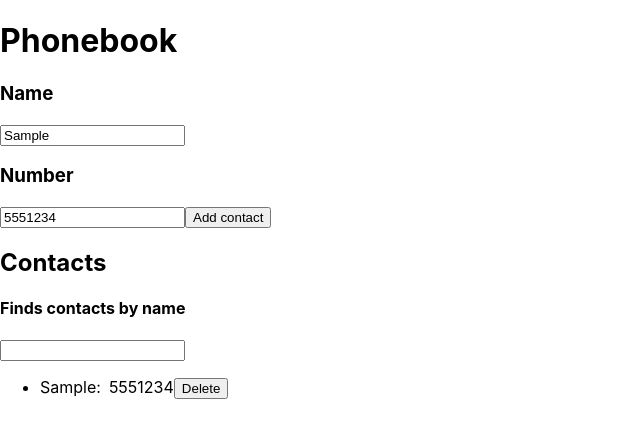
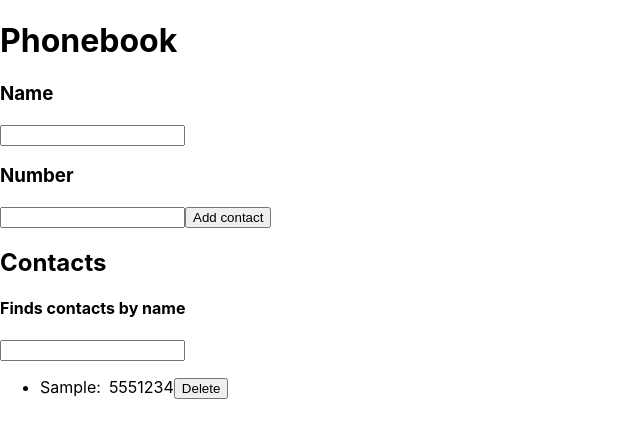
Before and after one commit to 831230/goit-react-hw-04-phonebook, a React (Create React App) app: page / in a window 1280 px wide. Both pictures are taken after typing "Sample", "5551234" into the empty fields and a click on the button "Add contact". Shown: the top 438 px of the page, without its empty margins (0-640 px from the left). Built offline with nearby package versions, Linux system fonts and the light colour scheme.

Commit message:
bugfix
task improvement

```diff
--- a/src/App.jsx
+++ b/src/App.jsx
@@ -1,23 +1,103 @@
 import { Component } from 'react';
+import { nanoid } from 'nanoid';
+import Notiflix from 'notiflix';
 import Section from 'components/Section/Section';
+import ContactForm from 'components/ContactForm/ContactForm';
+import Filter from 'components/Filter/Filter';
+import ContactList from 'components/ContactList/ContactList';
 
 class App extends Component {
-  constructor(props) {
-    super(props);
-    this.state = {
-      contacts: [],
-      filter: '',
-    };
-  }
+  state = {
+    contacts: [],
+    filter: '',
+  };
+
+  addCurrentValue = event => {
+    const { name, value } = event.target;
+    this.setState({
+      [name]: value,
+    });
+  };
+
+  createContactObject = evt => {
+    evt.preventDefault();
+    const valueName = evt.currentTarget.elements.name.value;
+    const valueNumber = evt.currentTarget.elements.number.value;
+    if (this.state.contacts.some(element => element.name === valueName)) {
+      return Notiflix.Notify.warning(`${valueName} is already in contacts`);
+    } else {
+      this.setState(prevState => {
+        return {
+          contacts: [
+            ...prevState.contacts,
+            {
+              name: valueName,
+              number: valueNumber,
+              id: nanoid(),
+            },
+          ],
+        };
+      });
+      this.setState({
+        name: '',
+        number: '',
+        filter: '',
+      });
+    }
+  };
+
+  filterContacts = () => {
+    const filteredArray = [];
+    this.state.contacts.filter(element => {
+      if (element.name.includes(this.state.filter)) {
+        filteredArray.push(element);
+      }
+      return filteredArray;
+    });
+    return filteredArray;
+  };
+
+  deleteContact = event => {
+    if (event.target.nodeName === 'BUTTON') {
+      let contactIndex;
+      this.state.contacts.map((element, index) => {
+        if (event.target.parentNode.textContent.includes(element.name)) {
+          contactIndex = index;
+        }
+        return contactIndex;
+      });
+      const array = [...this.state.contacts];
+      array.splice(contactIndex, 1);
+      this.setState({
+        contacts: array,
+      });
+    }
+  };
 
   render() {
     return (
       <>
-        <Section
-        title={"Phonebook"}
-        subtitle={"Contacts"}
-        state={this.state}
-        />
+        <h1>Phonebook</h1>
+        <Section>
+          <ContactForm
+            nameTitle={'Name'}
+            numberTitle={'Number'}
+            inputNameValue={this.state.name}
+            inputNumberValue={this.state.number}
+            addCurrentValue={this.addCurrentValue}
+            addContact={this.createContactObject}
+          />
+          <h2>Contacts</h2>
+          <Filter
+            filterTitle={'Finds contacts by name'}
+            inputFilterValue={this.state.filter}
+            addCurrentValue={this.addCurrentValue}
+          />
+          <ContactList
+            names={this.filterContacts()}
+            btnAction={this.deleteContact}
+          />
+        </Section>
       </>
     );
   }
--- a/src/components/ContactForm/ContactForm.jsx
+++ b/src/components/ContactForm/ContactForm.jsx
@@ -3,23 +3,23 @@ import PropTypes from 'prop-types';
 const ContactForm = ({
   nameTitle,
   numberTitle,
-  btnTitle,
-  state,
-  inputAction,
-  submitAction,
+  inputNameValue,
+  inputNumberValue,
+  addCurrentValue,
+  addContact,
 }) => {
   return (
     <div>
-      <form onSubmit={submitAction}>
+      <form onSubmit={addContact}>
         <h3>{nameTitle}</h3>
         <input
           type="text"
           name="name"
           pattern="^[a-zA-Zа-яА-Я]+(([' -][a-zA-Zа-яА-Я ])?[a-zA-Zа-яА-Я]*)*$"
           title="Name may contain only letters, apostrophe, dash and spaces. For example Adrian, Jacob Mercer, Charles de Batz de Castelmore d'Artagnan"
-          value={state.name}
+          value={inputNameValue}
           required
-          onChange={inputAction}
+          onChange={addCurrentValue}
         />
         <h3>{numberTitle}</h3>
         <input
@@ -28,10 +28,10 @@ const ContactForm = ({
           pattern="\+?\d{1,4}?[-.\s]?\(?\d{1,3}?\)?[-.\s]?\d{1,4}[-.\s]?\d{1,4}[-.\s]?\d{1,9}"
           title="Phone number must be digits and can contain spaces, dashes, parentheses and can start with +"
           required
-          value={state.number}
-          onChange={inputAction}
+          value={inputNumberValue}
+          onChange={addCurrentValue}
         />
-        <button type="submit">{btnTitle}</button>
+        <button type="submit">Add contact</button>
       </form>
     </div>
   );
@@ -40,19 +40,10 @@ const ContactForm = ({
 ContactForm.propTypes = {
   nameTitle: PropTypes.string,
   numberTitle: PropTypes.string,
-  btnTitle: PropTypes.string,
-  state: PropTypes.shape({
-    contacts: PropTypes.arrayOf(
-      PropTypes.shape({
-        id: PropTypes.string,
-        name: PropTypes.string,
-        number: PropTypes.string,
-      })
-    ),
-    filter: PropTypes.string,
-  }),
-  inputAction: PropTypes.func,
-  submitAction: PropTypes.func,
+  inputNameValue: PropTypes.string,
+  inputNumberValue: PropTypes.string,
+  addCurrentValue: PropTypes.func,
+  addContact: PropTypes.func,
 };
 
 export default ContactForm;
--- a/src/components/ContactList/ContactList.jsx
+++ b/src/components/ContactList/ContactList.jsx
@@ -1,23 +1,24 @@
 import PropTypes from 'prop-types';
 
-const ContactList = ({namesArr, btnTitle, btnAction}) => {
-  return(
+const ContactList = ({ names, btnAction }) => {
+  return (
     <ul>
-      {namesArr && namesArr.map(name => {
-        return(
-          <li key={name.id} onClick={btnAction}>{name.name}
-          &#58;&#8194;{name.number}
-          <button >{btnTitle}</button>
-          </li>
-        )
-      })}
+      {names &&
+        names.map(name => {
+          return (
+            <li key={name.id} onClick={btnAction}>
+              {name.name}
+              &#58;&#8194;{name.number}
+              <button>Delete</button>
+            </li>
+          );
+        })}
     </ul>
-  )
+  );
 };
 
 ContactList.propTypes = {
-  namesArr: PropTypes.array,
-  btnTitle: PropTypes.string,
+  names: PropTypes.array,
   btnAction: PropTypes.func,
 };
 
--- a/src/components/Filter/Filter.jsx
+++ b/src/components/Filter/Filter.jsx
@@ -1,33 +1,25 @@
 import PropTypes from 'prop-types';
 
-const Filter = ({filterTitle, state, inputAction}) => {
-  return(
+const Filter = ({ filterTitle, inputFilterValue, addCurrentValue }) => {
+  return (
     <div>
       <form>
         <h4>{filterTitle}</h4>
         <input
-        type="text"
-        name="filter"
-        value={state.filter}
-        onChange={inputAction}/>
+          type="text"
+          name="filter"
+          value={inputFilterValue}
+          onChange={addCurrentValue}
+        />
       </form>
     </div>
-  )
+  );
 };
 
 Filter.propTypes = {
   filterTitle: PropTypes.string,
-  state: PropTypes.shape({
-    contacts: PropTypes.arrayOf(
-      PropTypes.shape({
-        id: PropTypes.string,
-        name: PropTypes.string,
-        number: PropTypes.string,
-      })
-    ),
-    filter: PropTypes.string,
-  }),
-  inputAction: PropTypes.func,
+  inputFilterValue: PropTypes.string,
+  addCurrentValue: PropTypes.func,
 };
 
 export default Filter;
--- a/src/components/Section/Section.jsx
+++ b/src/components/Section/Section.jsx
@@ -1,115 +1,11 @@
-import { Component } from 'react';
-import { nanoid } from 'nanoid';
 import PropTypes from 'prop-types';
-import Notiflix from 'notiflix';
-import ContactForm from '../ContactForm/ContactForm';
-import ContactList from 'components/ContactList/ContactList';
-import Filter from 'components/Filter/Filter';
 
-class Section extends Component {
-  constructor(props) {
-    super(props);
-    this.state = {
-      contacts: props.state.contacts,
-      filter: props.state.filter,
-      name: '',
-      number: '',
-    };
-  };
+const Section = ({ children }) => {
+  return <section>{children}</section>;
+};
 
-  static propTypes = {
-    title: PropTypes.string,
-    subtitle: PropTypes.string,
-    state: PropTypes.shape({
-      contacts: PropTypes.array,
-      filter: PropTypes.string,
-    })
-  };
-
-  addCurrentValue = event => {
-    const { name, value } = event.target;
-    this.setState({
-      [name]: value,
-    });
-  };
-
-  createContactObject = evt => {
-    evt.preventDefault();
-    const valueName = evt.currentTarget.elements.name.value;
-    const valueNumber = evt.currentTarget.elements.number.value;
-    if (this.state.contacts.some(element => element.name === valueName)) {
-      return Notiflix.Notify.warning(`${valueName} is already in contacts`);
-    } else {
-      this.setState(prevState => {
-        return {
-          contacts: [
-            ...prevState.contacts,
-            {
-              name: valueName,
-              number: valueNumber,
-              id: nanoid(),
-            },
-          ],
-        };
-      });
-    }
-  };
-
-  filterContacts = () => {
-    const filteredArray = [];
-    this.state.contacts.filter(element => {
-      if (element.name.includes(this.state.filter)) {
-        filteredArray.push(element);
-      }
-      return filteredArray;
-    });
-    return filteredArray;
-  };
-
-  deleteContact = event => {
-    if (event.target.nodeName === 'BUTTON') {
-      let contactIndex;
-      this.state.contacts.map((element, index) => {
-        if (event.target.parentNode.textContent.includes(element.name)) {
-          contactIndex = index;
-
-        }
-        return contactIndex
-      });
-      const array = [...this.state.contacts];
-      array.splice(contactIndex, 1);
-      this.setState({
-        contacts: array,
-      });
-    }
-  };
-
-  render() {
-    return (
-      <>
-        <h1>{this.props.title}</h1>
-        <ContactForm
-          nameTitle={'Name'}
-          numberTitle={'Number'}
-          btnTitle={'Add contact'}
-          state={this.state}
-          inputAction={this.addCurrentValue}
-          submitAction={this.createContactObject}
-        />
-        <h2>{this.props.subtitle}</h2>
-        <Filter
-          filterTitle={'Finds contacts by name'}
-          state={this.state}
-          inputAction={this.addCurrentValue}
-        />
-        <ContactList
-          namesArr={this.filterContacts()}
-          btnTitle={'Delete'}
-          btnAction={this.deleteContact}
-        />
-      </>
-    );
-  }
-}
+Section.propTypes = {
+  children: PropTypes.arrayOf(PropTypes.element),
+};
 
 export default Section;
```
